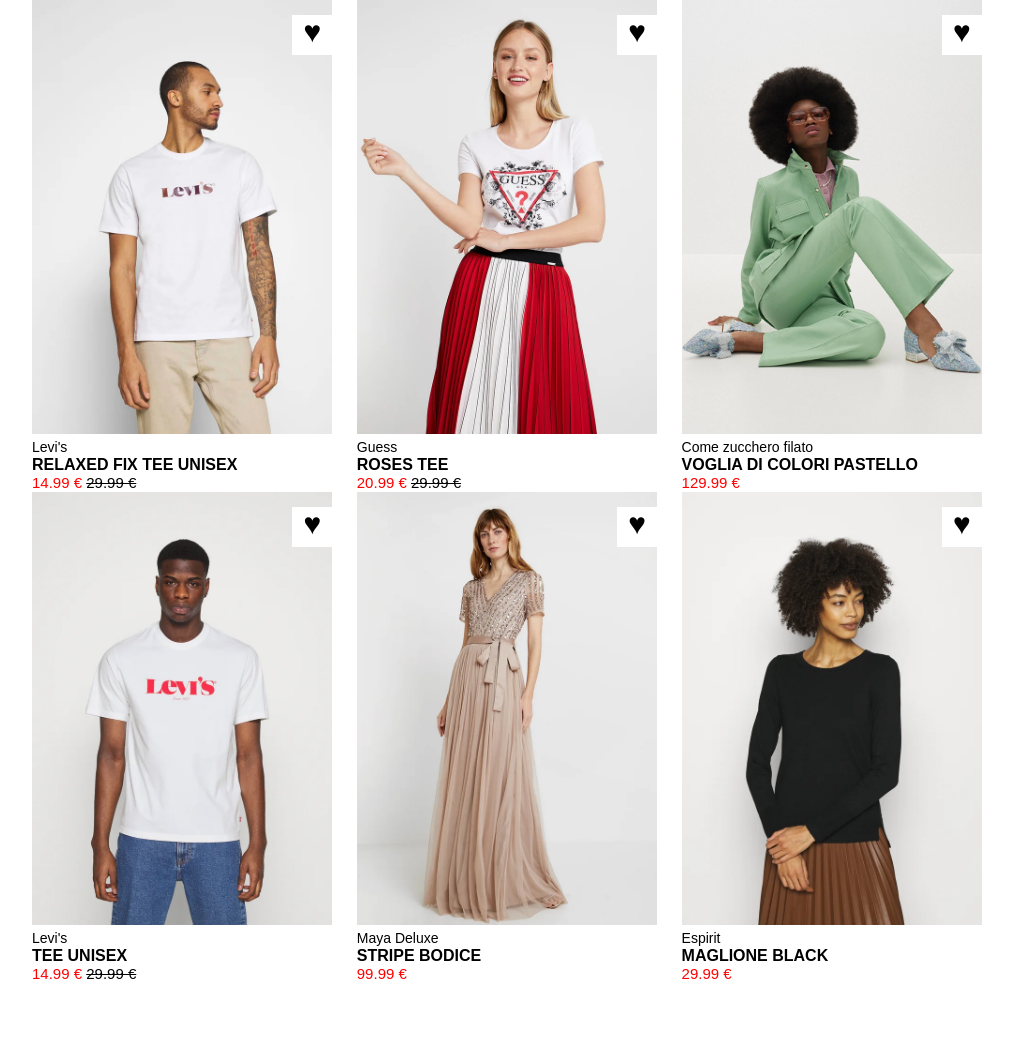
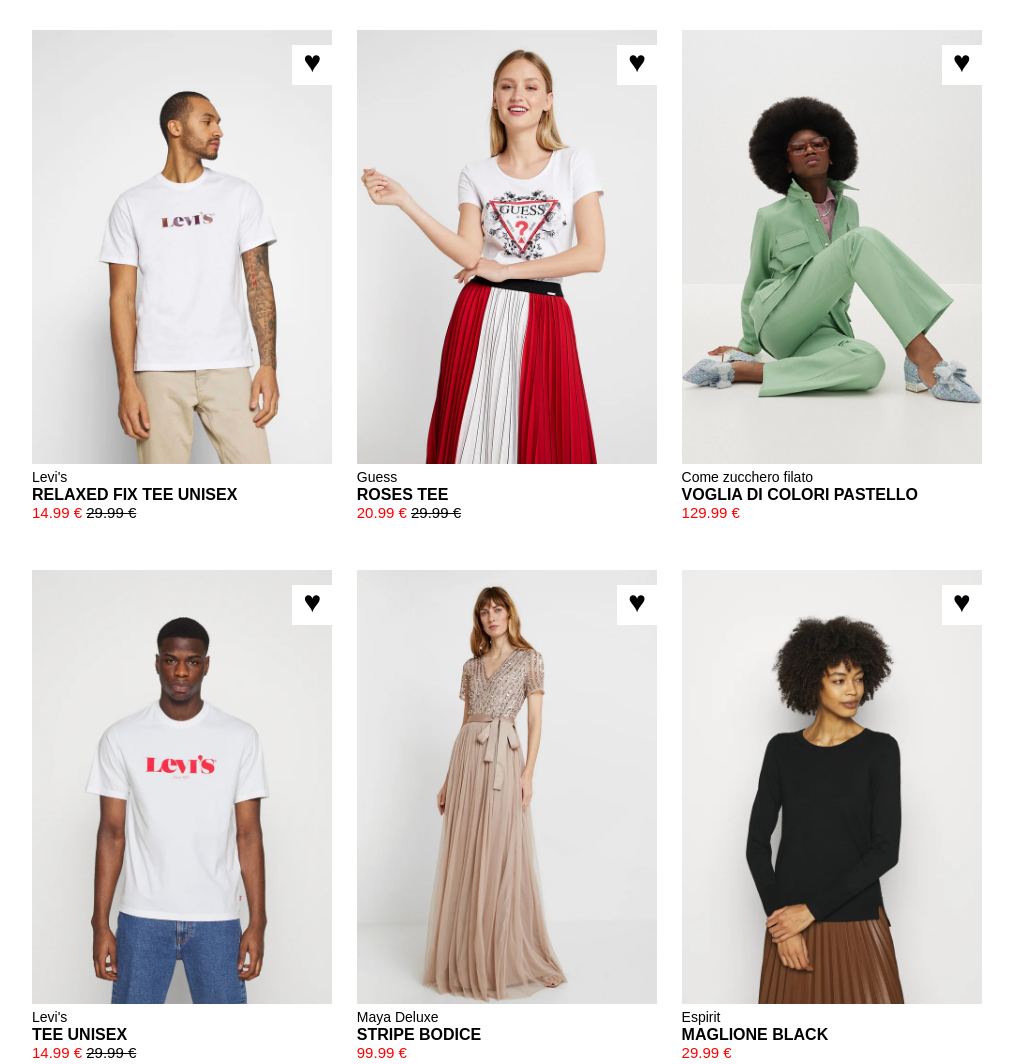
Before and after one commit to santocaridi99/html-css-boolando, a plain HTML site: page index.html in a window 1280 px wide. Shown: the whole page, without its empty margins (118-1131 px from the left). Before the commit the page ends 983 px from the top, so only its background shows below. Drawn offline with Linux system fonts and the light colour scheme.

Commit message:
modificato margini(fine)

```diff
--- a/css/style.css
+++ b/css/style.css
@@ -16,7 +16,7 @@ body{
 .card{
     height:480px;
     width: calc(1000px / 3 - 33px);
-    margin: 0 10px;
+    margin: 30px 10px;
     background-color: white;
     display: inline-block;
     position: relative;
```
